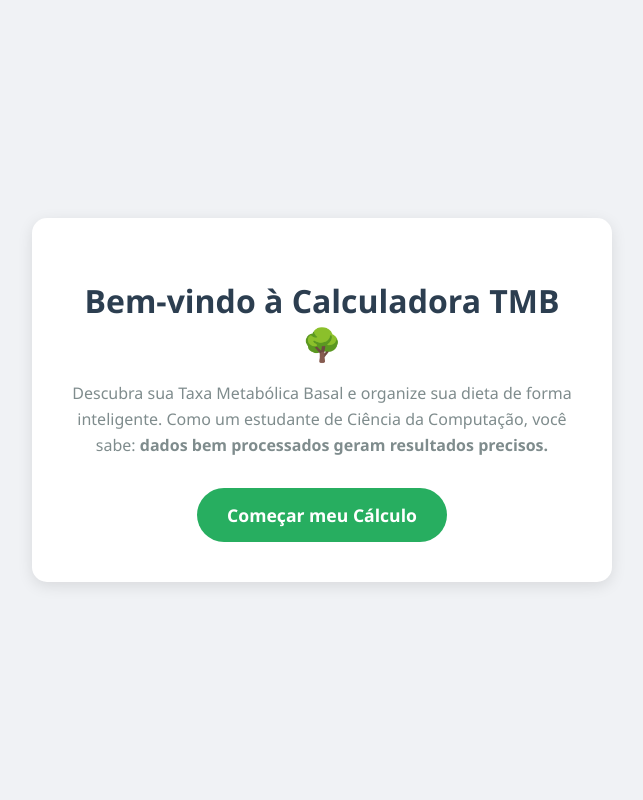
After one commit to igorn4/bmr-calculator, a Django app: page / in a window 1280 px wide. The commit adds this page. Shown: the whole page, without its empty margins (318-961 px from the left). Run offline with Django 5.2, Linux system fonts and the light colour scheme.

Commit message:
landing page added

```diff
--- a/bmrCalculator/bmrCalculator/urls.py
+++ b/bmrCalculator/bmrCalculator/urls.py
@@ -16,9 +16,10 @@ Including another URLconf
 """
 from django.contrib import admin
 from django.urls import path
-from calculator.views import calculoTeste
+from calculator.views import calculoTeste, home_view
 
 urlpatterns = [
     path('admin/', admin.site.urls),
+    path('', home_view, name='home'),
     path('calculusTest/', calculoTeste, name='teste123'),
 ]
--- /dev/null
+++ b/bmrCalculator/calculator/templates/calculatorMain/homepage.html
@@ -0,0 +1,64 @@
+<!DOCTYPE html>
+<html lang="pt-br">
+<head>
+    <meta charset="UTF-8">
+    <meta name="viewport" content="width=device-width, initial-scale=1.0">
+    <title>BMR Calculator - Home</title>
+    <style>
+        /* Estilização básica para ficar apresentável no portfólio */
+        body {
+            font-family: 'Segoe UI', Tahoma, Geneva, Verdana, sans-serif;
+            background-color: #f0f2f5;
+            display: flex;
+            justify-content: center;
+            align-items: center;
+            height: 100vh;
+            margin: 0;
+            color: #333;
+        }
+        .container {
+            text-align: center;
+            background: white;
+            padding: 40px;
+            border-radius: 15px;
+            box-shadow: 0 4px 15px rgba(0,0,0,0.1);
+            max-width: 500px;
+        }
+        h1 { color: #2c3e50; margin-bottom: 10px; }
+        p { color: #7f8c8d; margin-bottom: 30px; line-height: 1.6; }
+
+        /* O Botão que leva ao endpoint XXXXXXX (calculus_test) */
+        .btn-start {
+            display: inline-block;
+            background-color: #27ae60;
+            color: white;
+            padding: 15px 30px;
+            text-decoration: none;
+            font-size: 1.1rem;
+            font-weight: bold;
+            border-radius: 50px;
+            transition: transform 0.2s, background-color 0.2s;
+        }
+        .btn-start:hover {
+            background-color: #219150;
+            transform: scale(1.05);
+        }
+    </style>
+</head>
+<body>
+
+    <div class="container">
+        <h1>Bem-vindo à Calculadora TMB 🌳</h1>
+        <p>
+            Descubra sua Taxa Metabólica Basal e organize sua dieta de forma inteligente.
+            Como um estudante de Ciência da Computação, você sabe:
+            <strong>dados bem processados geram resultados precisos.</strong>
+        </p>
+
+        <a href="{% url 'teste123' %}" class="btn-start">
+            Começar meu Cálculo
+        </a>
+    </div>
+
+</body>
+</html>
--- a/bmrCalculator/calculator/templates/calculatorMain/success.html
+++ b/bmrCalculator/calculator/templates/calculatorMain/success.html
@@ -20,7 +20,7 @@
     <div class="message">
         dados foram salvos broo 🌳
         <br>
-        <a href="/calcular/" style="color: #f4f4f4; font-size: 1rem;">Voltar</a>
+        <a href="{% url 'home' %}">Voltar para a Página Inicial</a>
     </div>
 </body>
 </html>
--- a/bmrCalculator/calculator/views.py
+++ b/bmrCalculator/calculator/views.py
@@ -25,3 +25,6 @@ def calculoTeste(request):
         # Se os dados estiverem errados, volta pro form com os erros
         print(serializer.errors)
         return render(request, 'calculatorMain/index.html', {'errors': serializer.errors})
+
+def home_view(request):
+    return render(request, 'calculatorMain/homepage.html')
```
